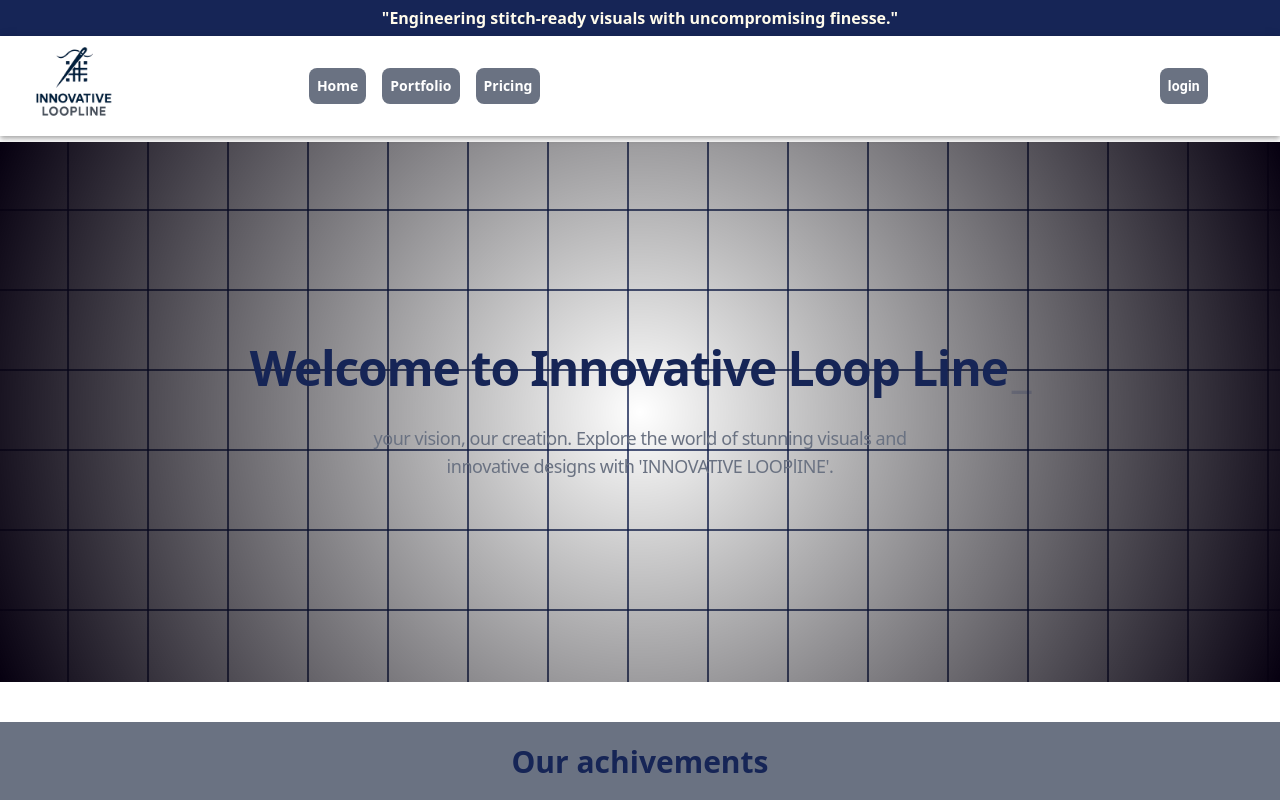
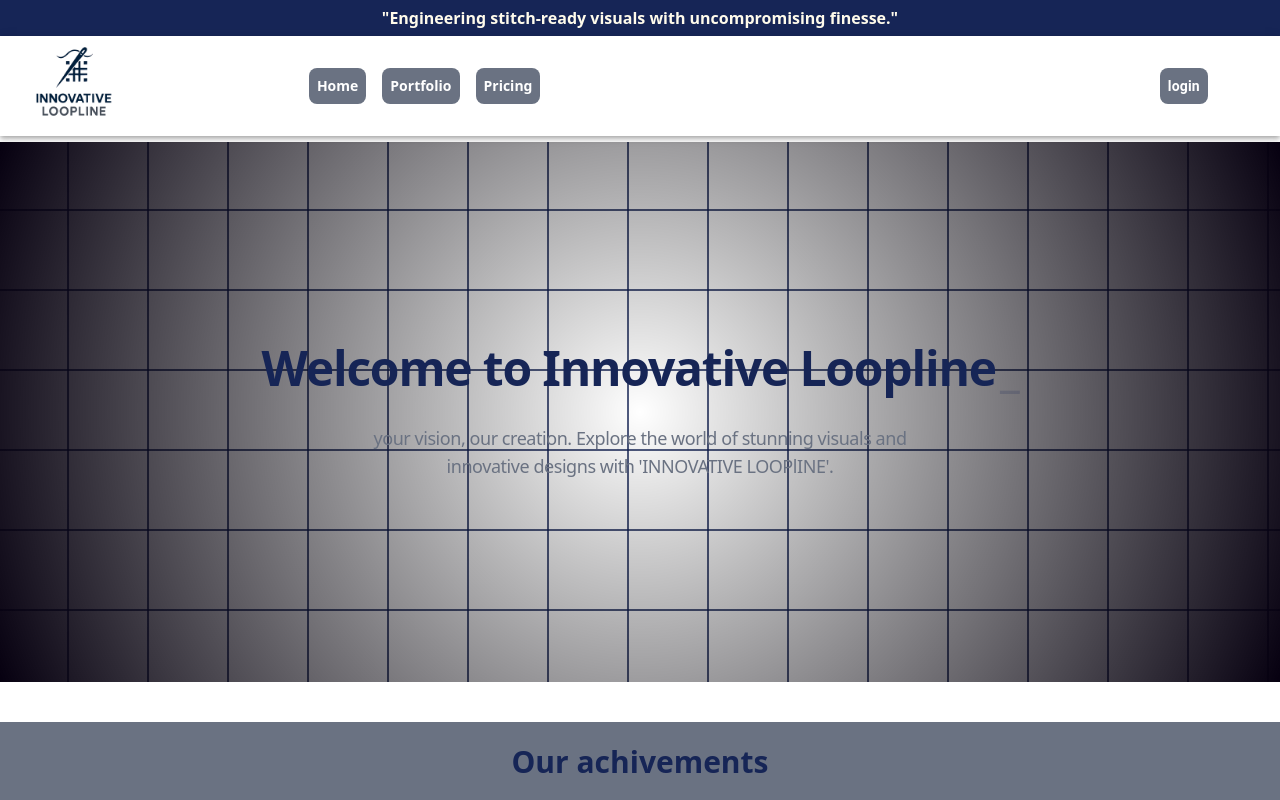
Before and after one commit to themuneebansari606-create/frontened, a React (Vite) app: page / in a window 1280 px wide. Shown: the top 800 px of the page. Built offline with nearby package versions, Linux system fonts and the light colour scheme.

Commit message:
Update Backgroundcom.jsx

```diff
--- a/src/Components/Backgroundcom.jsx
+++ b/src/Components/Backgroundcom.jsx
@@ -10,7 +10,7 @@ const Backgroundcom = () => {
         </div>
         <div className="absolute inset-0 z-10 flex flex-col items-center justify-center text-blue-950 text-center px-4">
         <TextType
-            text="Welcome to Innovative Loop Line"
+            text="Welcome to Innovative Loopline"
             as="h1"
             className="text-5xl font-bold mb-4"
             typingSpeed={50}
```
